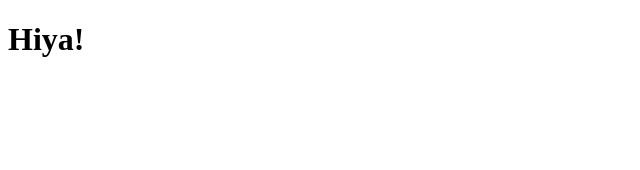
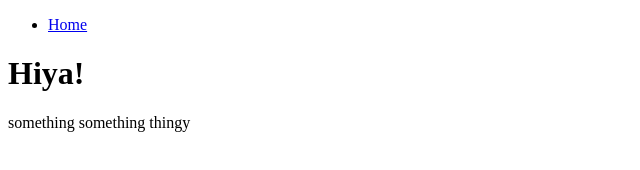
Before and after one commit to BackgroundBoy/BackgroundBoy.github.io, a plain HTML site: page index.html in a window 1280 px wide. Shown: the whole page, without its empty margins (0-640 px from the left). Drawn offline with Linux system fonts and the light colour scheme.

Commit message:
add some content

```diff
--- a/index.html
+++ b/index.html
@@ -4,9 +4,19 @@
     <meta charset="UTF-8">
     <meta name="viewport" content="width=device-width, initial-scale=1.0">
     <meta http-equiv="X-UA-Compatible" content="ie=edge">
-    <title>Index</title>
+    <title>Home</title>
 </head>
 <body>
+    <!-- nav bar -->
+    <nav>
+        <ul>
+            <li><a href="./index.html">Home</a></li>
+        </ul>
+    </nav>
+
+    <!-- head start here -->
     <h1>Hiya!</h1>
+
+    <p>something something thingy</p>
 </body>
 </html>
```
